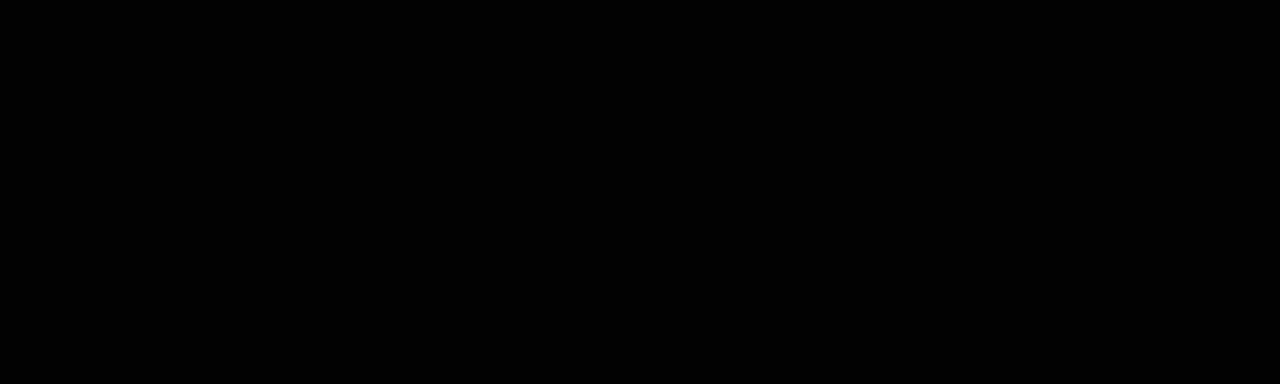
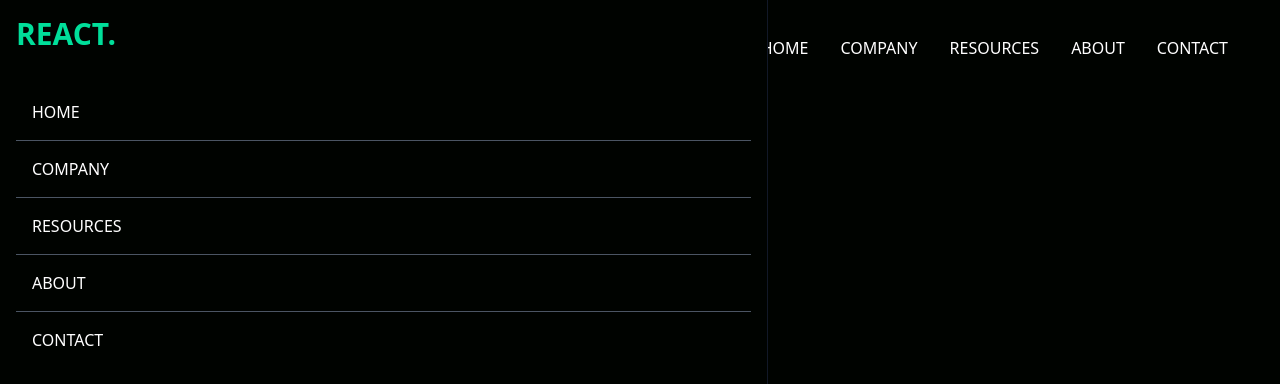
Before and after one commit to Sudeep-Poojary/Data-Finance-App, a React (Create React App) app: page / in a window 1280 px wide. Shown: the top 384 px of the page. Built offline with nearby package versions, Linux system fonts and the light colour scheme.

Commit message:
feat: Navbar

```diff
--- a/src/App.js
+++ b/src/App.js
@@ -1,7 +1,12 @@
 import React from "react";
+import Navbar from "./components/Navbar";
 
 function App() {
-  return <div></div>;
+  return (
+    <div>
+      <Navbar />
+    </div>
+  );
 }
 
 export default App;
```
